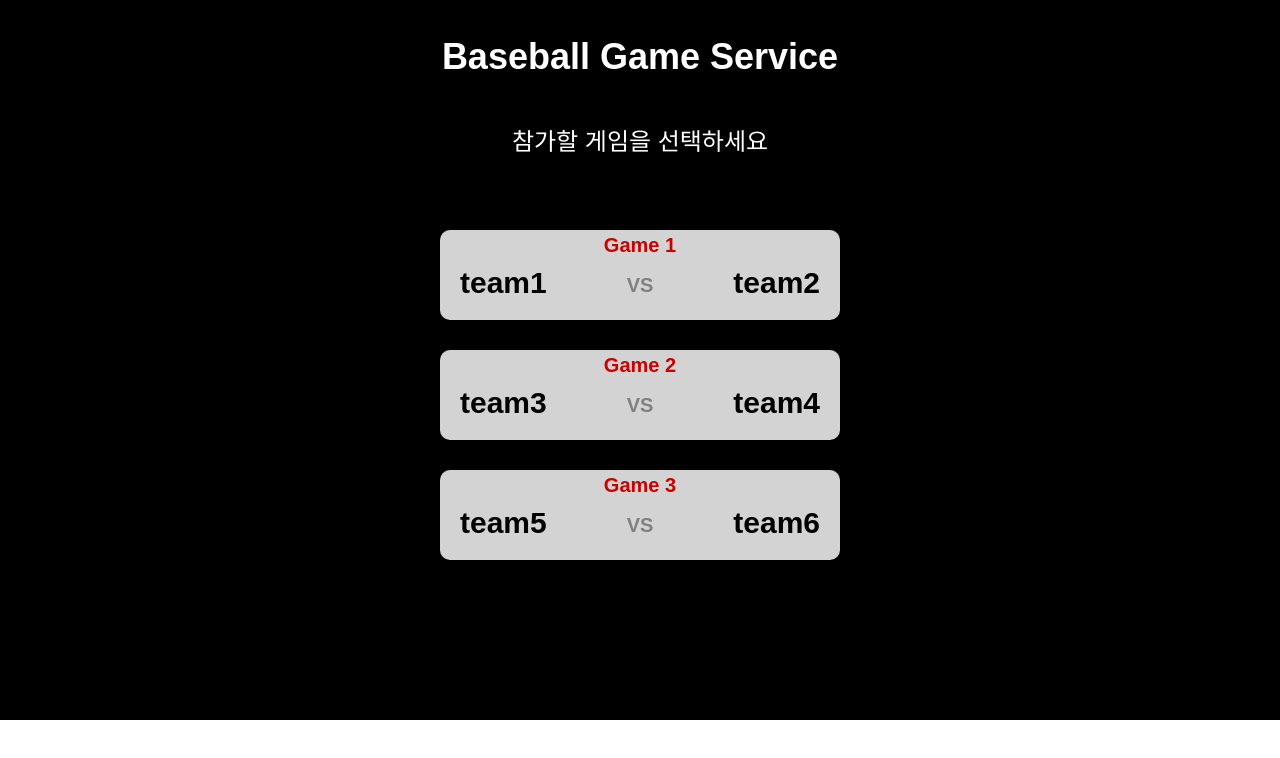
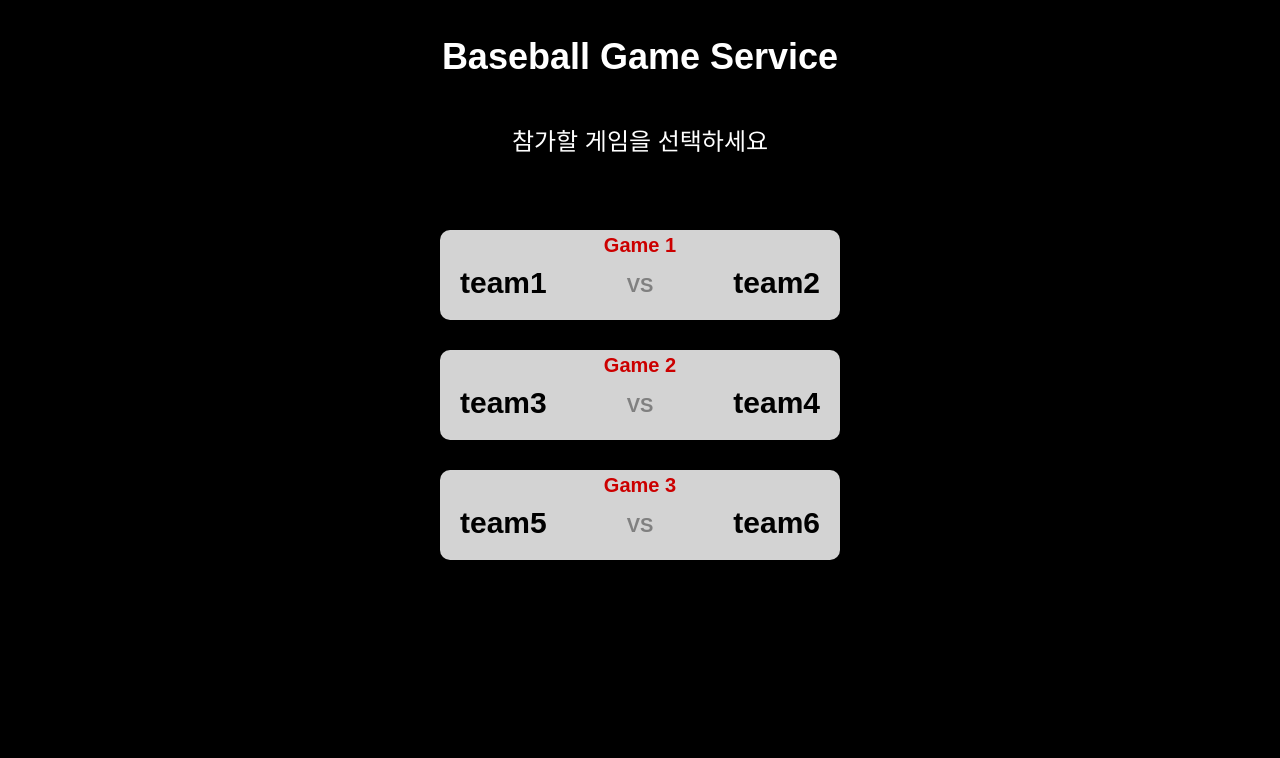
Before and after one commit to codesquad-member-2020/baseball-08, a React (Create React App) app in the folder FE/: page / in a window 1280 px wide. Shown: the top 758 px of the page. Built offline with nearby package versions, Linux system fonts and the light colour scheme.

Commit message:
[FE] Modify: 배경 화면 수정
Title >
* 배경 화면 수정

```diff
--- a/FE/src/index.css
+++ b/FE/src/index.css
@@ -11,3 +11,10 @@ code {
   font-family: source-code-pro, Menlo, Monaco, Consolas, 'Courier New',
     monospace;
 }
+
+.Bg {
+  position: absolute;
+  width: 100%;
+  height: 100%;
+  background-color: black;
+}
--- a/FE/src/index.tsx
+++ b/FE/src/index.tsx
@@ -6,7 +6,9 @@ import { BrowserRouter } from 'react-router-dom';
 
 ReactDOM.render(
   <BrowserRouter>
+    <div className="Bg">
     <App />
+    </div>
   </BrowserRouter>,
   document.getElementById('root')
 );
```
